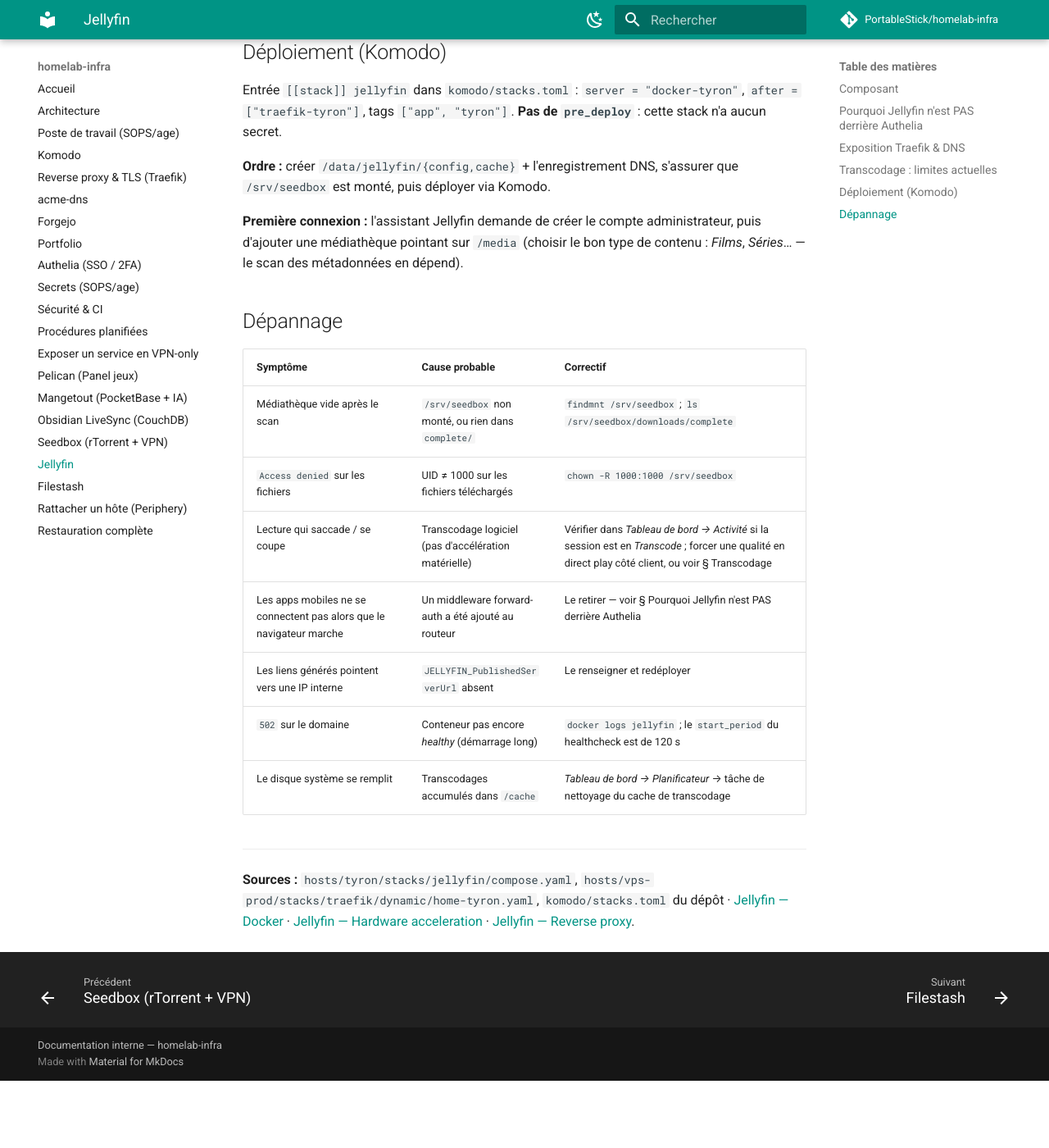
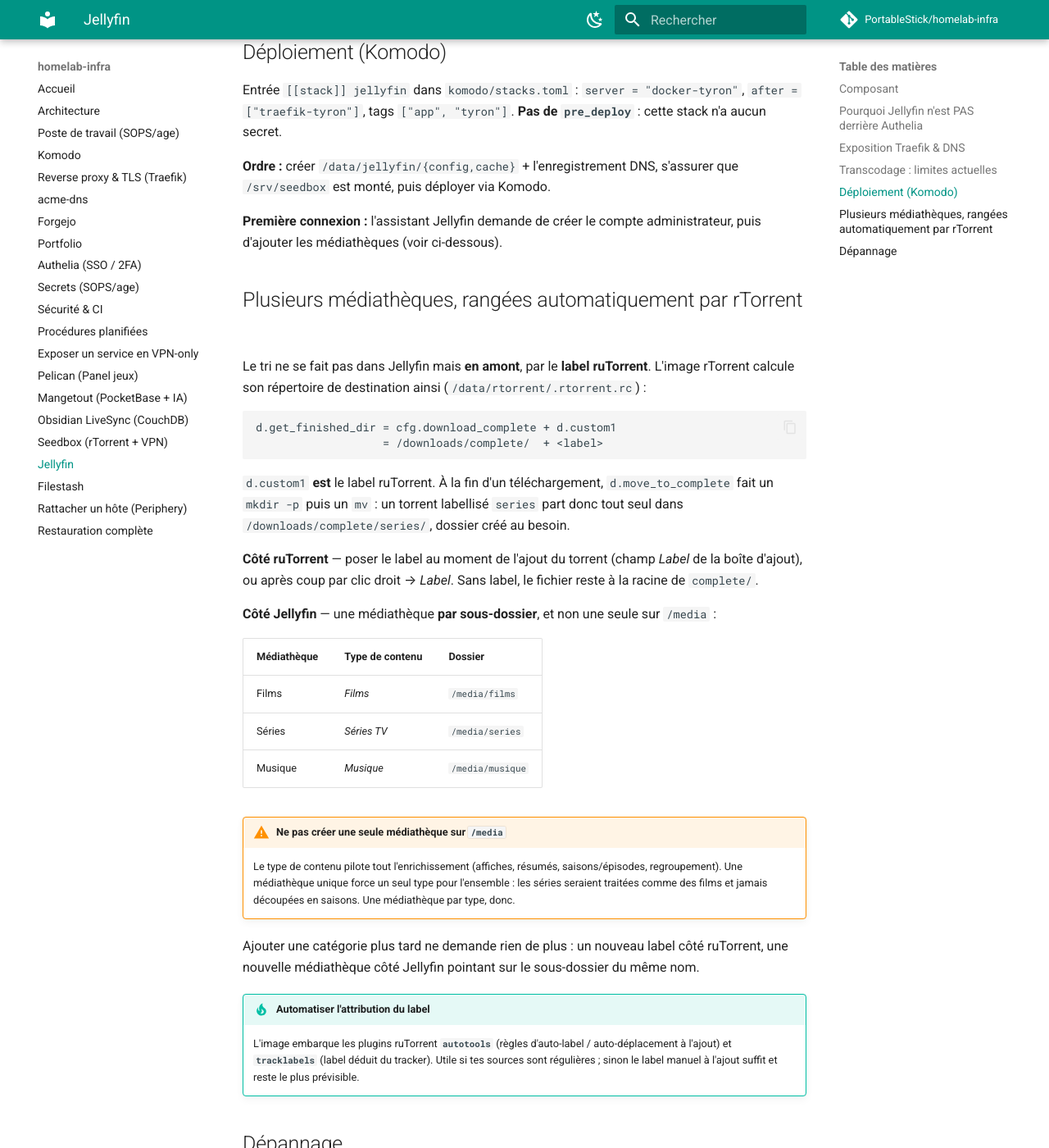
Before and after one commit to PortableStick/homelab-infra, an MkDocs documentation site: the page built from docs/jellyfin.md, in a window 1280 px wide and 1400 px high, scrolled down 2781 px. Shown: the whole window at 82% size. Built offline with MkDocs 1.6.1 and Material for MkDocs 9.7.7, drawn with Linux system fonts in a browser that asks for light colours; comment, search, counter and statistics services are not loaded; before the commit the page ends 4099 px from its top, so only the background shows below that.

Commit message:
feat(jellyfin): mediatheques multiples rangees par label rTorrent
Le tri ne se fait pas dans Jellyfin mais en amont, par le label ruTorrent.
L'image calcule sa destination de fin ainsi :

    d.get_finished_dir = cfg.download_complete + d.custom1
                       = /downloads/complete/  + <label>

d.custom1 EST le label ruTorrent, et d.move_to_complete fait un mkdir -p
avant le mv. Un torrent labellise `series` part donc tout seul dans
complete/series/, sans configuration supplementaire - le mecanisme etait
deja la, il n'etait simplement pas documente.

bootstrap-tyron.sh cree desormais films/, series/ et musique/ d'avance :
Jellyfin exige que le dossier existe pour declarer une mediatheque, donc
sans ca il fallait attendre le premier telechargement de chaque categorie.

Documente pourquoi une mediatheque par sous-dossier et pas une seule sur
/media : le type de contenu pilote tout l'enrichissement, une mediatheque
unique traiterait les series comme des films et ne les decouperait jamais
en saisons.

filestash: documente que la connexion locale creee par defaut n'a pas de
cle `path` et sert donc la racine du conteneur - tout /etc, /root, /var
etaient navigables. Le montage restreint du compose ne protege pas de ca :
il limite ce qui existe dans le conteneur, pas la racine exposee.

Co-Authored-By: Claude Opus 5 (1M context) <noreply@anthropic.com>

````diff
--- a/docs/jellyfin.md
+++ b/docs/jellyfin.md
@@ -115,8 +115,46 @@ secret.
 `/srv/seedbox` est monté, puis déployer via Komodo.
 
 **Première connexion :** l'assistant Jellyfin demande de créer le compte administrateur, puis
-d'ajouter une médiathèque pointant sur `/media` (choisir le bon type de contenu : *Films*, *Séries*…
-— le scan des métadonnées en dépend).
+d'ajouter les médiathèques (voir ci-dessous).
+
+## Plusieurs médiathèques, rangées automatiquement par rTorrent
+
+Le tri ne se fait pas dans Jellyfin mais **en amont**, par le **label ruTorrent**. L'image rTorrent
+calcule son répertoire de destination ainsi (`/data/rtorrent/.rtorrent.rc`) :
+
+```
+d.get_finished_dir = cfg.download_complete + d.custom1
+                   = /downloads/complete/  + <label>
+```
+
+`d.custom1` **est** le label ruTorrent. À la fin d'un téléchargement, `d.move_to_complete` fait un
+`mkdir -p` puis un `mv` : un torrent labellisé `series` part donc tout seul dans
+`/downloads/complete/series/`, dossier créé au besoin.
+
+**Côté ruTorrent** — poser le label au moment de l'ajout du torrent (champ *Label* de la boîte
+d'ajout), ou après coup par clic droit → *Label*. Sans label, le fichier reste à la racine de
+`complete/`.
+
+**Côté Jellyfin** — une médiathèque **par sous-dossier**, et non une seule sur `/media` :
+
+| Médiathèque | Type de contenu | Dossier |
+| --- | --- | --- |
+| Films | *Films* | `/media/films` |
+| Séries | *Séries TV* | `/media/series` |
+| Musique | *Musique* | `/media/musique` |
+
+!!! warning "Ne pas créer une seule médiathèque sur `/media`"
+    Le type de contenu pilote tout l'enrichissement (affiches, résumés, saisons/épisodes,
+    regroupement). Une médiathèque unique force un seul type pour l'ensemble : les séries seraient
+    traitées comme des films et jamais découpées en saisons. Une médiathèque par type, donc.
+
+Ajouter une catégorie plus tard ne demande rien de plus : un nouveau label côté ruTorrent, une
+nouvelle médiathèque côté Jellyfin pointant sur le sous-dossier du même nom.
+
+!!! tip "Automatiser l'attribution du label"
+    L'image embarque les plugins ruTorrent **`autotools`** (règles d'auto-label / auto-déplacement
+    à l'ajout) et **`tracklabels`** (label déduit du tracker). Utile si tes sources sont
+    régulières ; sinon le label manuel à l'ajout suffit et reste le plus prévisible.
 
 ## Dépannage
 
````
Also changed, not shown: docs/filestash.md (+21 -0 lines), 1 other file.
